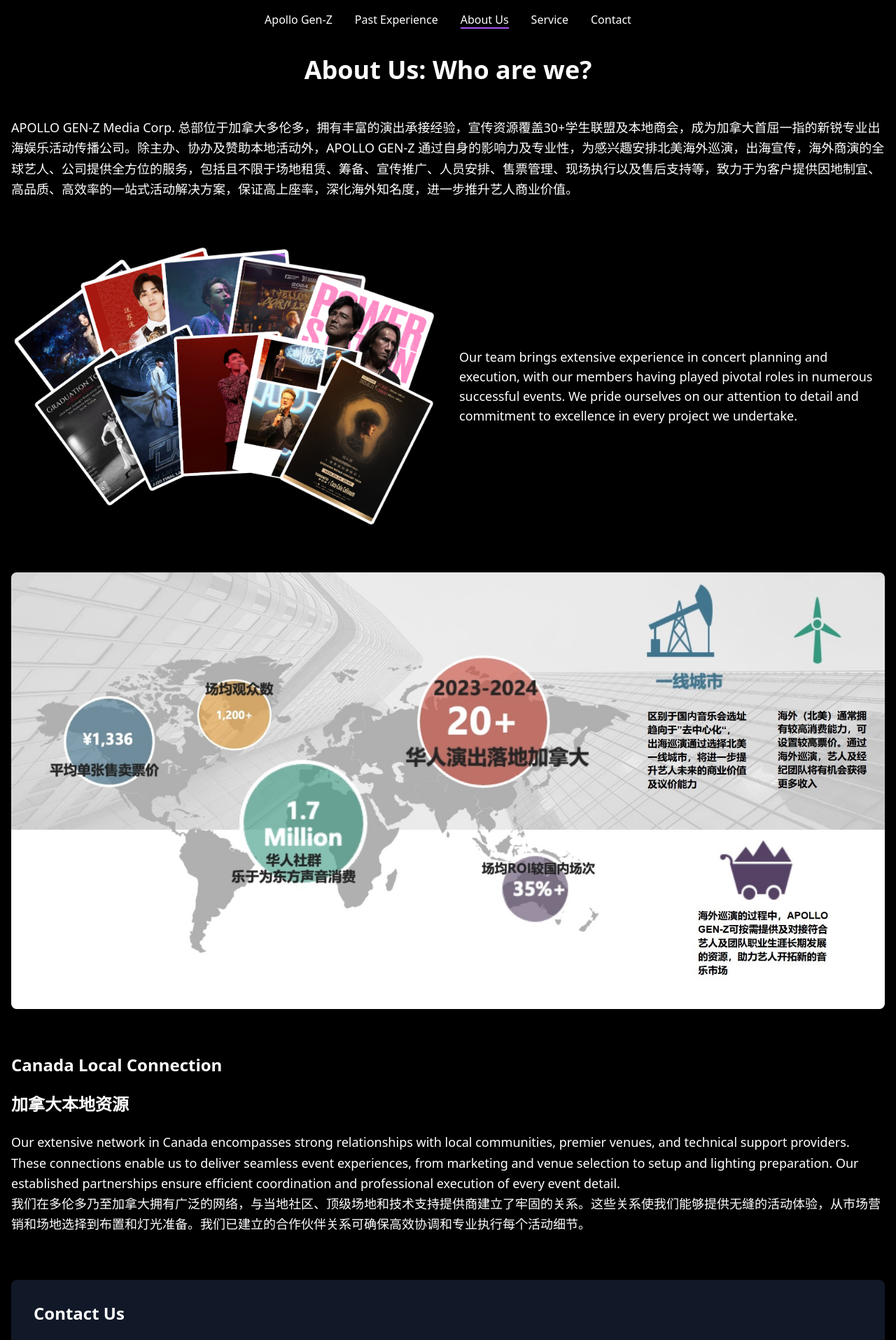
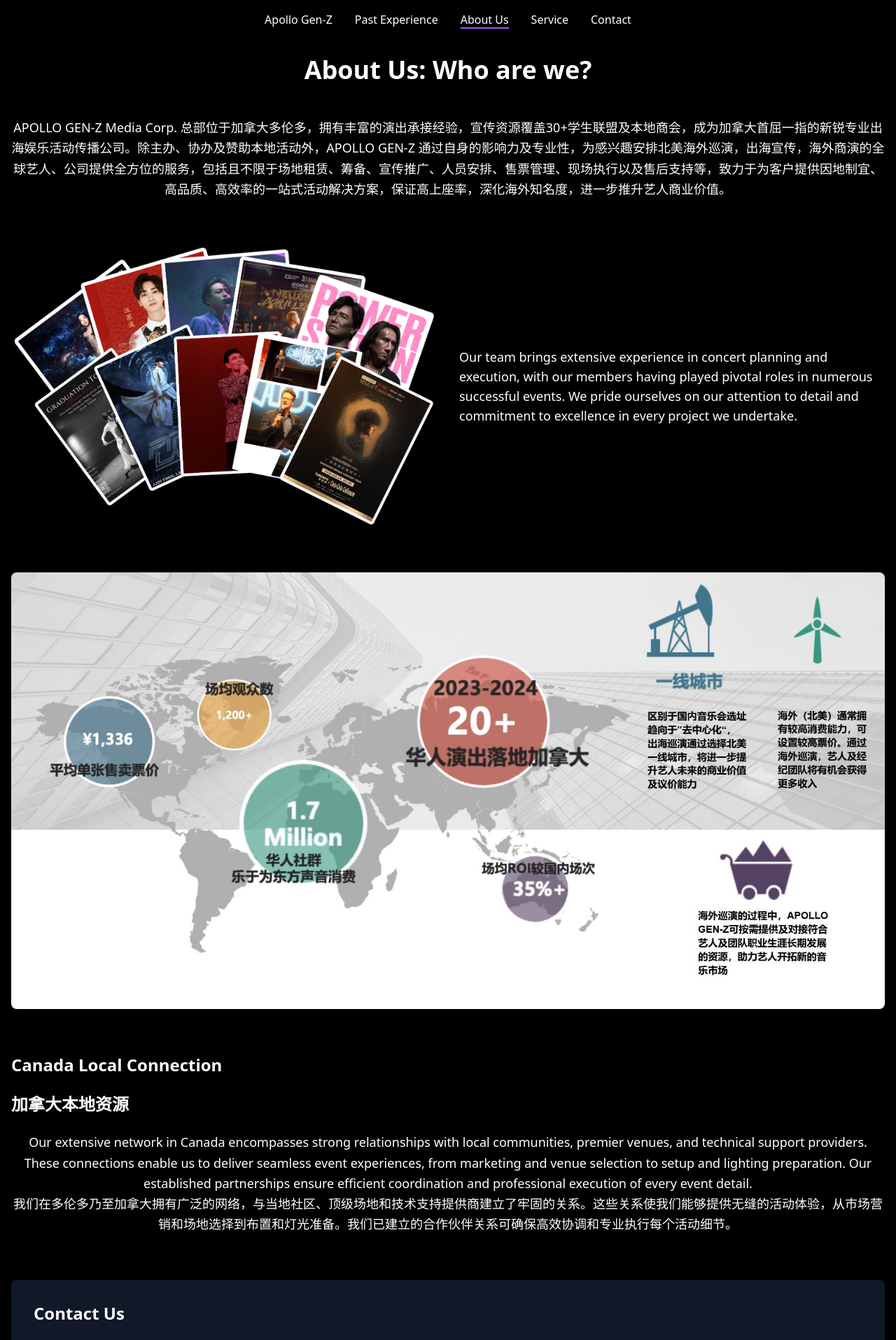
Before and after one commit to WennnO/apollo, a React (Vite) app in the folder project/: page /about in a window 1280 px wide. Shown: the top 1915 px of the page at 70% size. Built offline with nearby package versions, Linux system fonts and the light colour scheme.

Commit message:
arrangement

```diff
--- a/project/src/pages/About.tsx
+++ b/project/src/pages/About.tsx
@@ -14,8 +14,8 @@
       <div className="container mx-auto px-4">
         <h1 className="text-4xl font-bold text-center mb-12">About Us: Who are we?</h1>
 
-        <div className="max-5xl mx-auto mb-16">
-          <p className="text-lg leading-relaxed mb-8">
+        <div className="max-4xl mx-auto mb-16">
+          <p className="text-lg leading-relaxed mb-8 text-center">
             APOLLO GEN-Z Media Corp. 总部位于加拿大多伦多，拥有丰富的演出承接经验，宣传资源覆盖30+学生联盟及本地商会，成为加拿大首屈一指的新锐专业出海娱乐活动传播公司。除主办、协办及赞助本地活动外，APOLLO GEN-Z 通过自身的影响力及专业性，为感兴趣安排北美海外巡演，出海宣传，海外商演的全球艺人、公司提供全方位的服务，包括且不限于场地租赁、筹备、宣传推广、人员安排、售票管理、现场执行以及售后支持等，致力于为客户提供因地制宜、高品质、高效率的一站式活动解决方案，保证高上座率，深化海外知名度，进一步推升艺人商业价值。
           </p>
         </div>
@@ -37,13 +37,13 @@
           </div>
         </div>
 
-        <div className="max-5xl mx-auto mb-16">
+        <div className="max-4xl mx-auto mb-16">
           <h2 className="text-2xl font-bold mb-6">Canada Local Connection</h2>
           <h2 className="text-2xl font-bold mb-6">加拿大本地资源</h2>
-          <p className="text-lg leading-relaxed">
+          <p className="text-lg leading-relaxed text-center">
             Our extensive network in Canada encompasses strong relationships with local communities, premier venues, and technical support providers. These connections enable us to deliver seamless event experiences, from marketing and venue selection to setup and lighting preparation. Our established partnerships ensure efficient coordination and professional execution of every event detail.
           </p>
-          <p className="text-lg leading-relaxed">
+          <p className="text-lg leading-relaxed text-center">
             我们在多伦多乃至加拿大拥有广泛的网络，与当地社区、顶级场地和技术支持提供商建立了牢固的关系。这些关系使我们能够提供无缝的活动体验，从市场营销和场地选择到布置和灯光准备。我们已建立的合作伙伴关系可确保高效协调和专业执行每个活动细节。
           </p>
         </div>
--- a/project/src/pages/Experience.tsx
+++ b/project/src/pages/Experience.tsx
@@ -42,7 +42,7 @@
           ))}
         </div>
 
-        <div className="max-4xl mx-auto mb-16">
+        <div className="max-3xl mx-auto mb-16">
           <p className="text-lg leading-relaxed text-center">
             我们的团队在音乐会和现场演出策划方面拥有卓越的业绩，为每场活动提供无与伦比的专业知识。我们的成员为众多备受瞩目的音乐会的成功做出了重要贡献，积极参与策划、执行和管理。我们的实践经验和深厚的行业知识确保我们处理的每场活动都符合最高的专业标准。
           </p>
--- a/project/src/pages/Service.tsx
+++ b/project/src/pages/Service.tsx
@@ -12,7 +12,7 @@
       <div className="container mx-auto px-4">
         <h1 className="text-4xl font-bold text-center mb-12">Our Services</h1>
 
-        <div className="grid md:grid-cols-2 gap-8 mb-16">
+        <div className="grid md:grid-cols-4 gap-8 mb-16">
           {[
             { title: '主办方', image: 'service1' },
             { title: '承办方：演唱会/livehouse落地', image: 'service2' },
```
